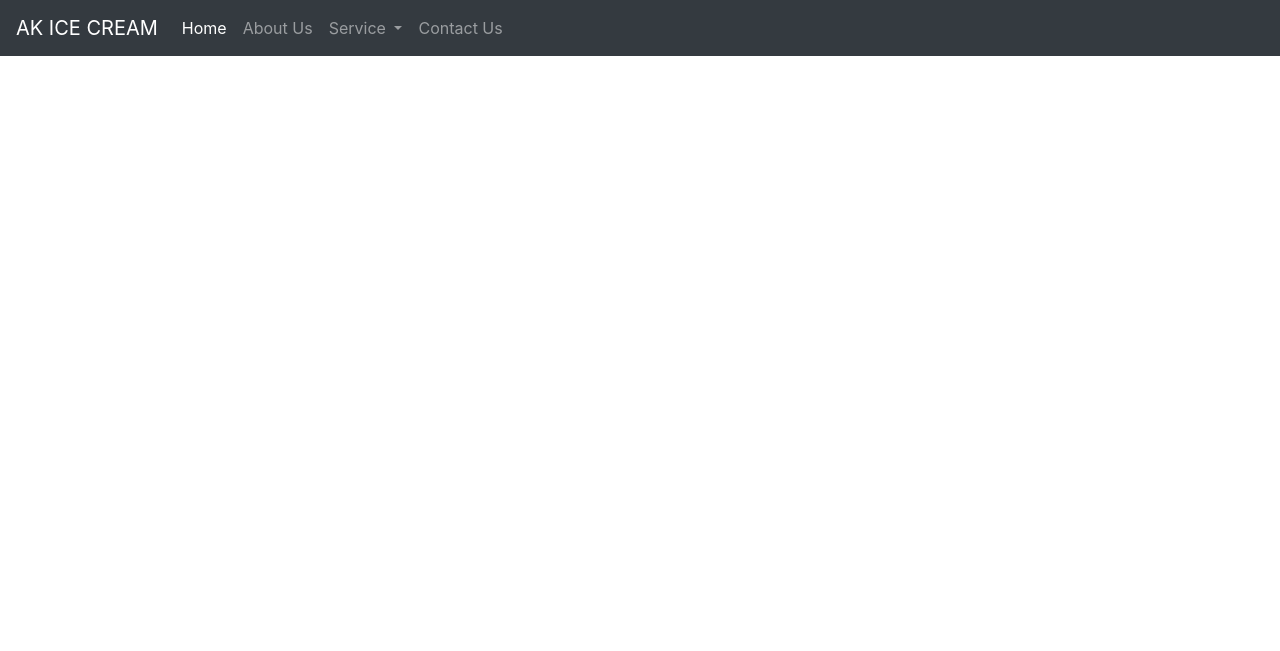
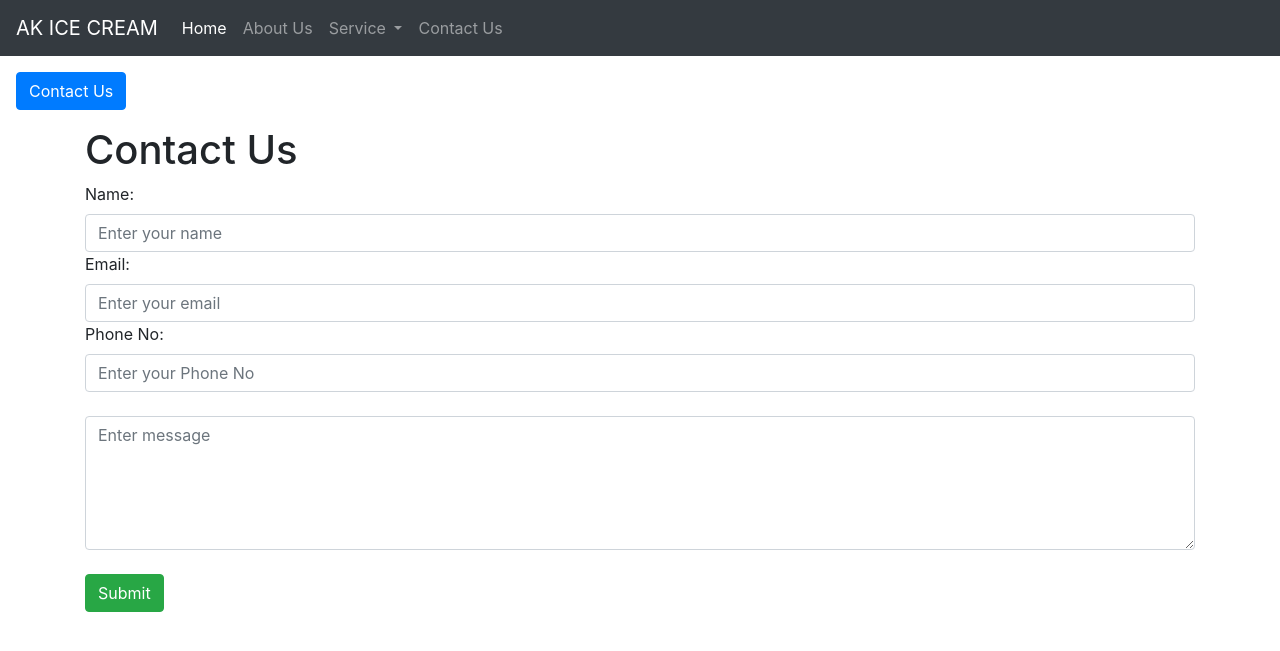
Before and after one commit to Ajinkya-katre/Store, a Django app: page /contact in a window 1280 px wide. Shown: the top 651 px of the page. Run offline with Django 4.2, Linux system fonts and the light colour scheme; some libraries are stand-ins or nearby versions.

Commit message:
contact form created

```diff
--- a/templates/base.html
+++ b/templates/base.html
@@ -44,6 +44,7 @@
       </div>
     </nav>
 
+    {% block heading %} {% endblock heading %}
 
     {% block body %}{% endblock body %}
 
--- a/templates/contact.html
+++ b/templates/contact.html
@@ -3,11 +3,26 @@
 {%block title%} Contact |
 {% endblock title%}
 
-
+{%block heading%}
+<h2 class="m-3 btn btn-primary">Contact Us</h2>
+{% endblock heading%}
 {% block body%}
 
 <div class="container">
 
+    <h1>Contact Us</h1>
+    <form action="" class="form">
+        <label >Name:</label>
+        <input type="text" class="form-control" name="name" placeholder="Enter your name">
+        <label >Email:</label>
+        <input type="email" class="form-control" name="email" placeholder="Enter your email">
+        <label >Phone No:</label>
+        <input type="number"class="form-control"  name="phone" placeholder="Enter your Phone No">
+        <br>
+        <textarea name="msg"class="form-control"  id="msg" name="msg" rows="5" placeholder="Enter message"></textarea>
+        <br>
+        <button class="btn btn-success">Submit</button>
+    </form>
 
 </div>
 
```
Also changed, not shown: 1 other file.
